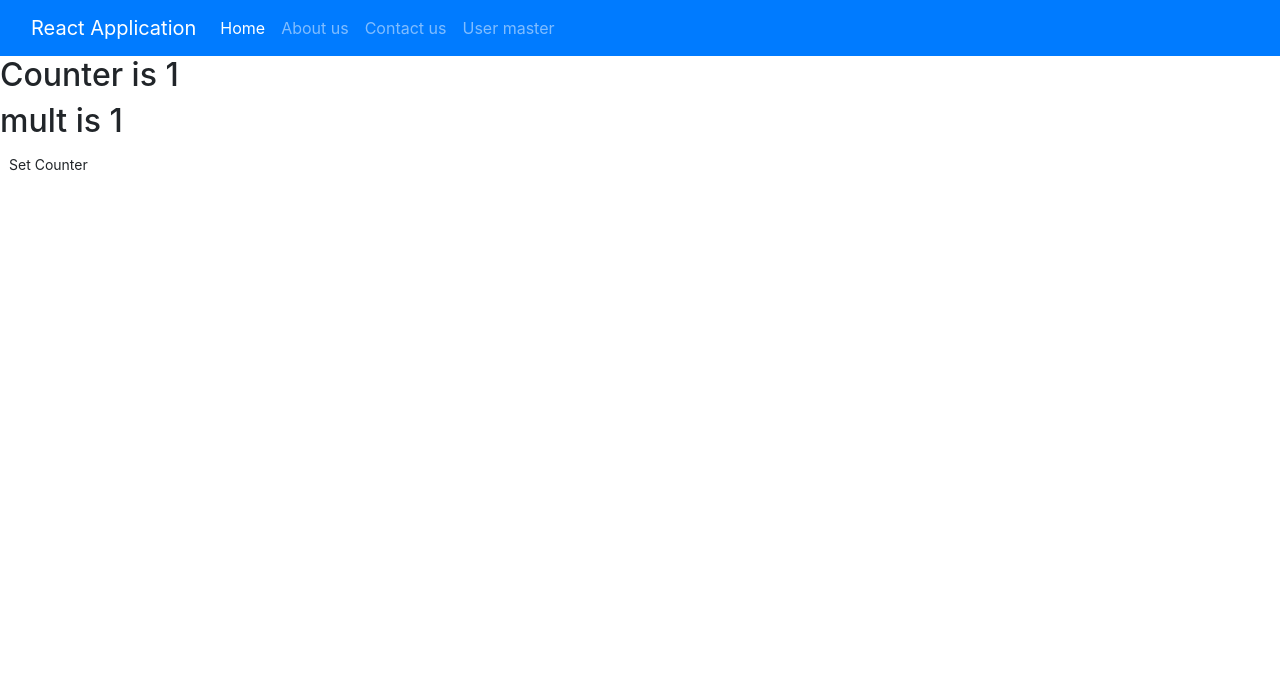
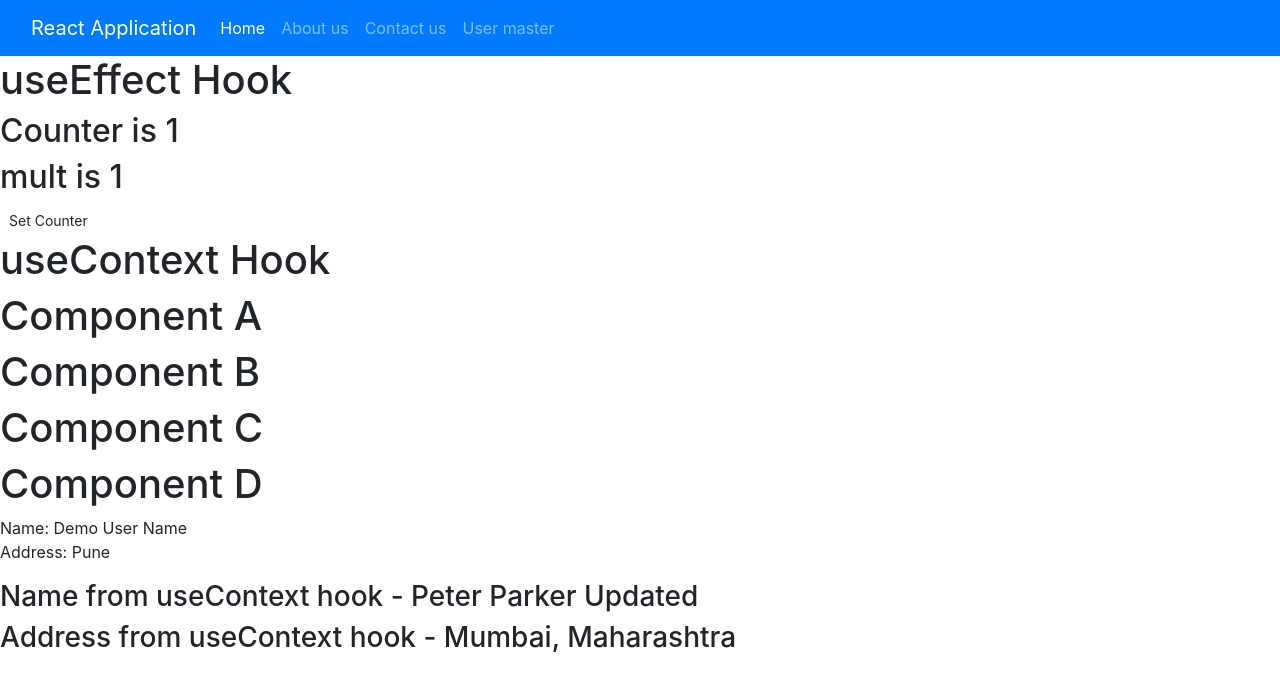
Before and after one commit to shirkeamy/October2024Batch, a React (Create React App) app in the folder react/react-app-1/: page /hooks in a window 1280 px wide. Shown: the top 690 px of the page. Built offline with nearby package versions, Linux system fonts and the light colour scheme.

Commit message:
Session 7 - useContext hook

```diff
--- a/react/react-app-1/src/App.tsx
+++ b/react/react-app-1/src/App.tsx
@@ -7,7 +7,7 @@ import Contact from './Pages/Contact';
 import User from './Pages/User';
 import CompoentA from './Components/CompoentA';
 import { BrowserRouter, Routes, Route } from 'react-router-dom';
-import UseEffectHook from './Pages/Hooks/UseEffectHook';
+import ReactHooks from './Pages/Hooks/ReactHooks';
 
 export const data = createContext("");
 export const data1 = createContext("");
@@ -25,7 +25,7 @@ function App() {
           <Route path='about' element={<About />} />
           <Route path='contact' element={<Contact />} />
           <Route path='user-master' element={<User userName={userName} />} />
-          <Route path='hooks' element={<UseEffectHook />} />
+          <Route path='hooks' element={<ReactHooks />} />
         </Routes>
       </BrowserRouter>
 
--- a/react/react-app-1/src/Components/CompoentD.tsx
+++ b/react/react-app-1/src/Components/CompoentD.tsx
@@ -1,5 +1,6 @@
-import React from "react";
-import { data, data1 } from "../App";
+import React, { useContext } from "react";
+// import { data, data1 } from "../App";
+import { data, data1 } from "../Pages/Hooks/UseContextHook";
 
 interface ICompoentDProps {
     name: string;
@@ -8,6 +9,10 @@ interface ICompoentDProps {
 
 const CompoentD: React.FC<ICompoentDProps> = (props: ICompoentDProps) => {
     const { address, name }: ICompoentDProps = props;
+
+    const userName = useContext(data);
+    const userAddress = useContext(data1);
+
     return (
         <>
             <h1>Component D</h1>
@@ -17,7 +22,10 @@ const CompoentD: React.FC<ICompoentDProps> = (props: ICompoentDProps) => {
                 Address: {address}
             </p>
 
-            <p>
+            <h3>Name from useContext hook - {userName}</h3>
+            <h3>Address from useContext hook - {userAddress}</h3>
+
+            {/* <p>
                 <data.Consumer>
                     {
                         (name) => {
@@ -36,7 +44,7 @@ const CompoentD: React.FC<ICompoentDProps> = (props: ICompoentDProps) => {
                         }
                     }
                 </data.Consumer>
-            </p>
+            </p> */}
 
         </>
     )
--- /dev/null
+++ b/react/react-app-1/src/Pages/Hooks/ReactHooks.tsx
@@ -0,0 +1,15 @@
+import UseContextHook from "./UseContextHook";
+import UseEffectHook from "./UseEffectHook";
+
+const ReactHooks: React.FC = () => {
+    return (
+        <>
+            <h1>useEffect Hook</h1>
+            <UseEffectHook />
+            <h1>useContext Hook</h1>
+            <UseContextHook />
+        </>
+    )
+}
+
+export default ReactHooks;
--- /dev/null
+++ b/react/react-app-1/src/Pages/Hooks/UseContextHook.tsx
@@ -0,0 +1,22 @@
+import React, { createContext } from "react";
+import CompoentA from "../../Components/CompoentA";
+
+export const data = createContext("");
+export const data1 = createContext("");
+
+const UseContextHook: React.FC = () => {
+
+    const userName = "Demo User Name";
+
+    return (
+        <>
+            <data.Provider value="Peter Parker Updated">
+                <data1.Provider value="Mumbai, Maharashtra">
+                    <CompoentA name={userName} address={'Pune'} />
+                </data1.Provider>
+            </data.Provider>
+        </>
+    )
+}
+
+export default UseContextHook;
```
